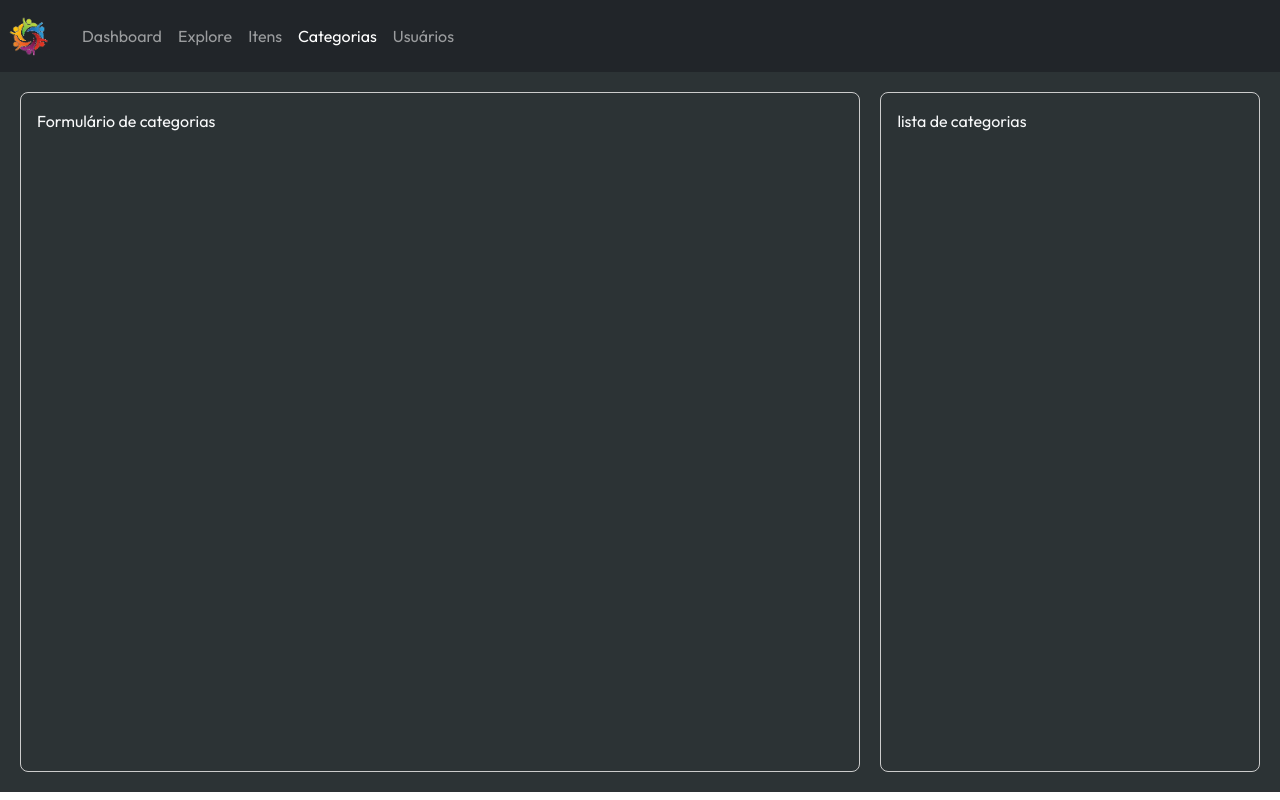
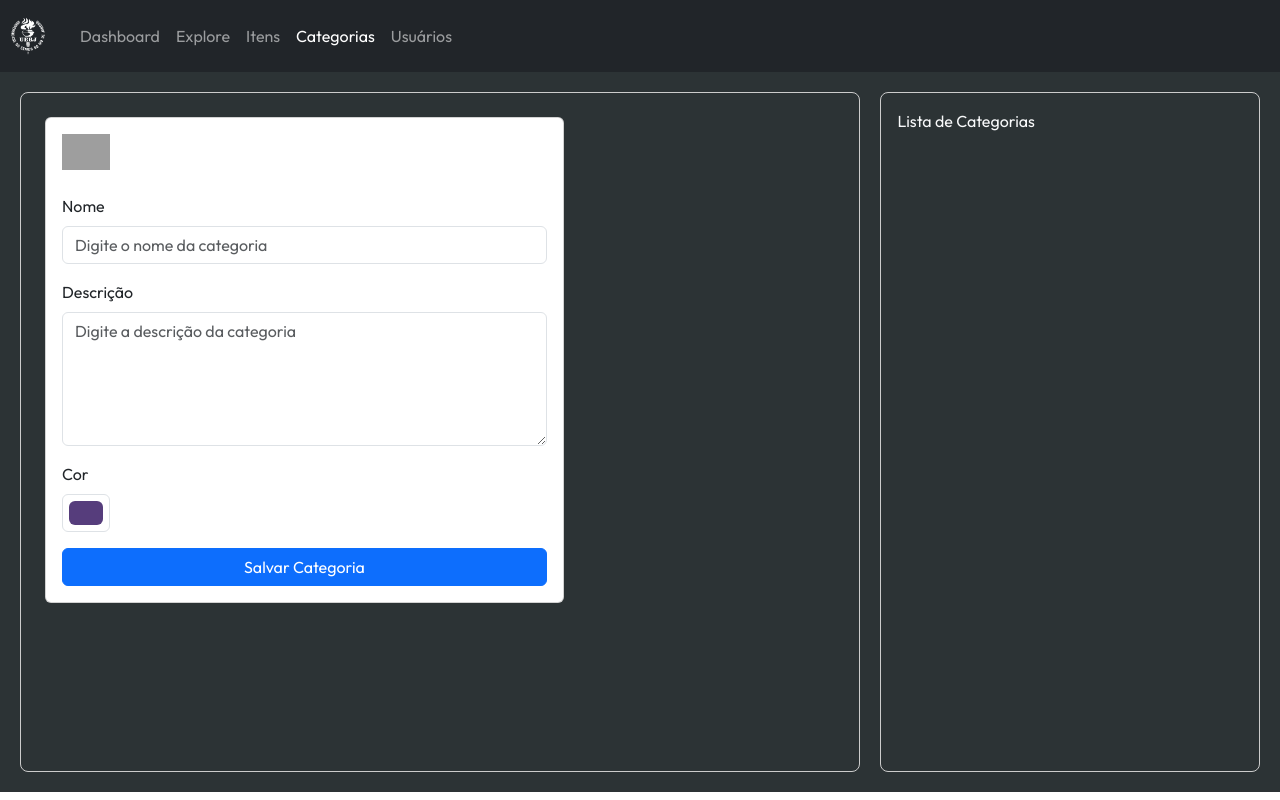
Before and after one commit to jgnunes1/cod-frontend, a React (Vite) app: page /categorias in a window 1280 px wide. Built offline with nearby package versions, Linux system fonts and the light colour scheme; grey boxes are pictures that could not be loaded.

Commit message:
formulario Categoria

```diff
--- /dev/null
+++ b/src/components/CategoriaForm/CategoriaForm.jsx
@@ -0,0 +1,87 @@
+import { useState } from "react";
+
+const CategoriaForm = () => {
+  const [preview, setPreview] = useState("https://placeholder.co/48x48");
+
+  const handleImageChange = (e) => {
+    const file = e.target.files[0];
+    if (file) {
+      setPreview(URL.createObjectURL(file));
+    }
+  };
+
+  return (
+    <div className="mx-2 mt-2">
+      <div className="row">
+        <div className="col-md-8">
+          <div className="card form-container">
+            <div className="card-body">
+              <form>
+                <div className="mb-3">
+                  <label htmlFor="imagem" className="form-label" style={{ cursor: "pointer" }}>
+                    <img src={preview} alt="Categoria" width={48} />
+                  </label>
+
+                  <input
+                    type="file"
+                    name="imagem"
+                    id="imagem"
+                    className="form-control"
+                    hidden
+                    accept="image/*"
+                    onChange={handleImageChange}
+                  />
+                </div>
+                <div className="mb-3">
+                  <label htmlFor="nome" className="form-label">
+                    Nome
+                  </label>
+                  <input
+                    type="text"
+                    className="form-control"
+                    id="nome"
+                    name="nome"
+                    placeholder="Digite o nome da categoria"
+                  />
+                </div>
+
+                 <div className="mb-3">
+                  <label htmlFor="descricao" className="form-label">
+                    Descrição
+                  </label>
+                  <textarea
+                    rows="5"
+                    name="descricao"
+                    id="descricao"
+                    className="form-control"
+                    placeholder="Digite a descrição da categoria"
+                  />
+                </div>
+
+                    <div className="mb-3">
+                    <label htmlFor="bgcolor" className="form-label">
+                        Cor
+                    </label>
+                    <input
+                        type="color"
+                        className="form-control form-control-color"
+                        id="bgcolor"
+                        name="bgcolor"
+                        defaultValue="#563d7c"
+                        title="Escolha a cor de fundo"
+                    />
+                </div>
+
+                <button type="submit" className="btn btn-primary w-100">
+                  Salvar Categoria
+                </button>
+              </form>
+            </div>
+          </div>
+        </div>
+      </div>
+    </div>
+  );
+};
+
+export default CategoriaForm;
--- /dev/null
+++ b/src/components/CategoriaList/CategoriaList.jsx
@@ -0,0 +1,7 @@
+const CategoriaList = () => {
+    return (
+        <div>Lista de Categorias</div>
+    )
+
+}
+export default CategoriaList;
--- a/src/pages/Categorias/Categorias.jsx
+++ b/src/pages/Categorias/Categorias.jsx
@@ -1,3 +1,5 @@
+import CategoriaForm from "../../components/CategoriaForm/CategoriaForm";
+import CategoriaList from "../../components/CategoriaList/CategoriaList";
 import "./Categorias.css";
 
 const Categorias = () => {
@@ -5,11 +7,11 @@ const Categorias = () => {
     return (
         <div className="categorias-container text-light">
             <div className="left-column">
-                Formulário de categorias
+                <CategoriaForm />
             </div>
              <div className="right-column">
 
-                lista de categorias
+              <CategoriaList />
 
             </div>
         </div>
```
Also changed, not shown: src/assets/logo.png.
